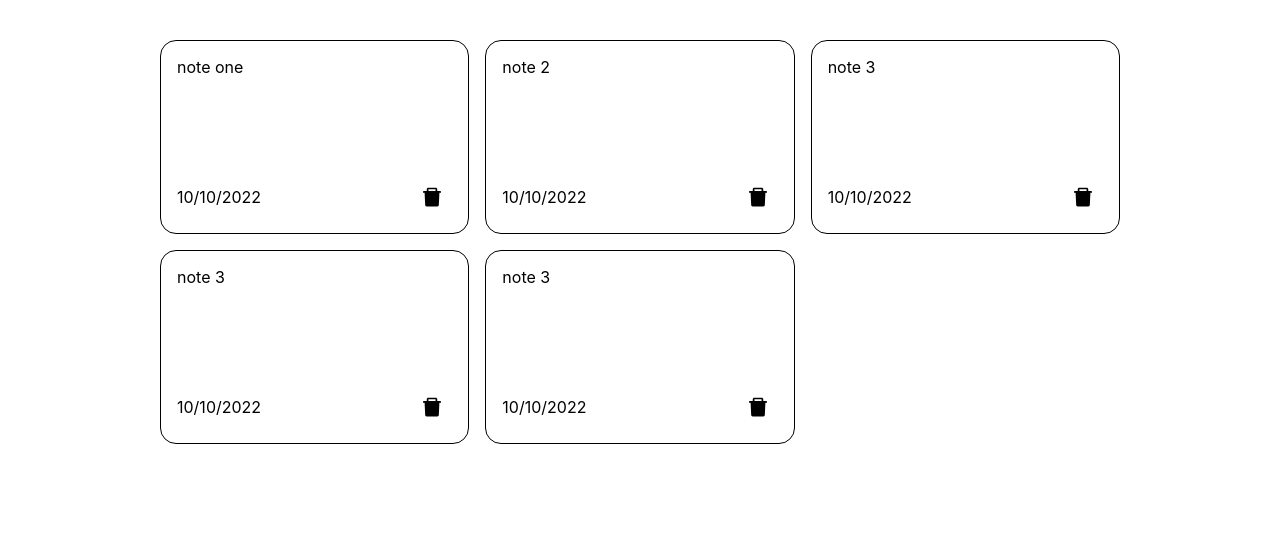
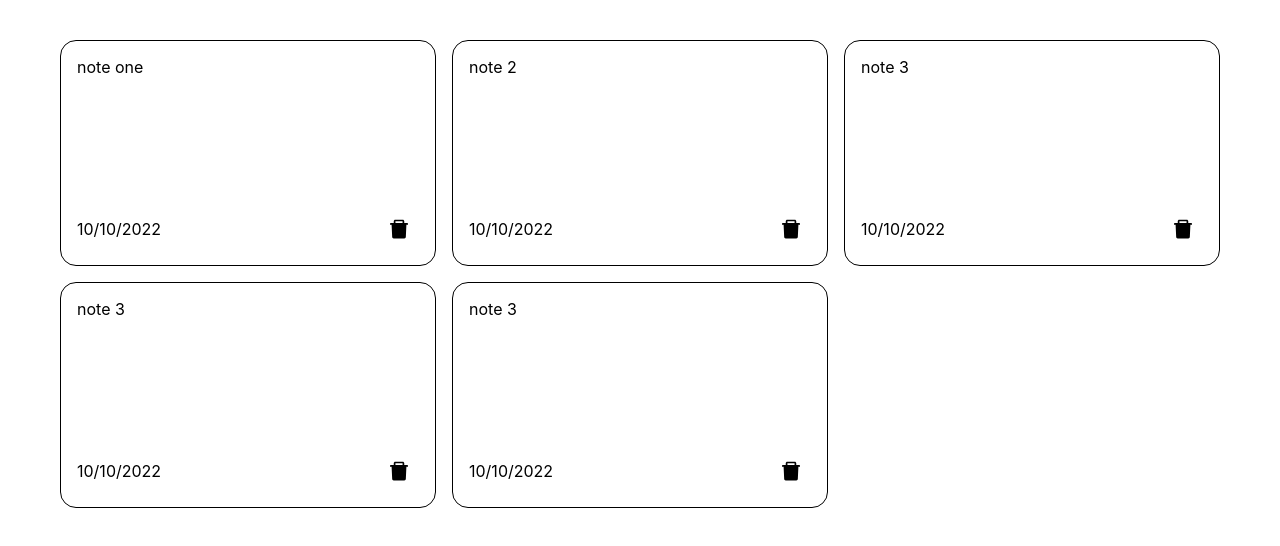
Before and after one commit to GeorgiPetrushev/take-notes-app, a React (Create React App) app: page / in a window 1280 px wide. Shown: the top 546 px of the page. Built offline with nearby package versions, Linux system fonts and the light colour scheme.

Commit message:
updating note list

```diff
--- a/src/components/style/note.style.js
+++ b/src/components/style/note.style.js
@@ -5,7 +5,7 @@ const NoteStyle = styled.div`
   padding: 1rem;
   border: 0.5px black solid;
   border-radius: 1rem;
-  min-height: 10rem;
+  min-height: 12rem;
   display: flex;
   flex-direction: column;
   justify-content: space-between;
@@ -16,6 +16,7 @@ const NoteStyle = styled.div`
     .icon{
         font-size: 1.5rem;
         padding: 0.5rem;
+        transition:500ms;
         &:hover{
             background-color: red;
             color: white;
--- a/src/components/style/noteList.style.js
+++ b/src/components/style/noteList.style.js
@@ -4,9 +4,9 @@ import styled from "styled-components";
  display: grid;
  margin: 1.5rem auto;
  padding: 1rem;
- max-width: 960px;
+ max-width: 1160px;
  display: grid;
- grid-template-columns: repeat(auto-fit, minmax(240px ,1fr));
+ grid-template-columns: repeat(auto-fit, minmax(280px ,1fr));
  grid-gap: 1rem;
 `;
 
```
